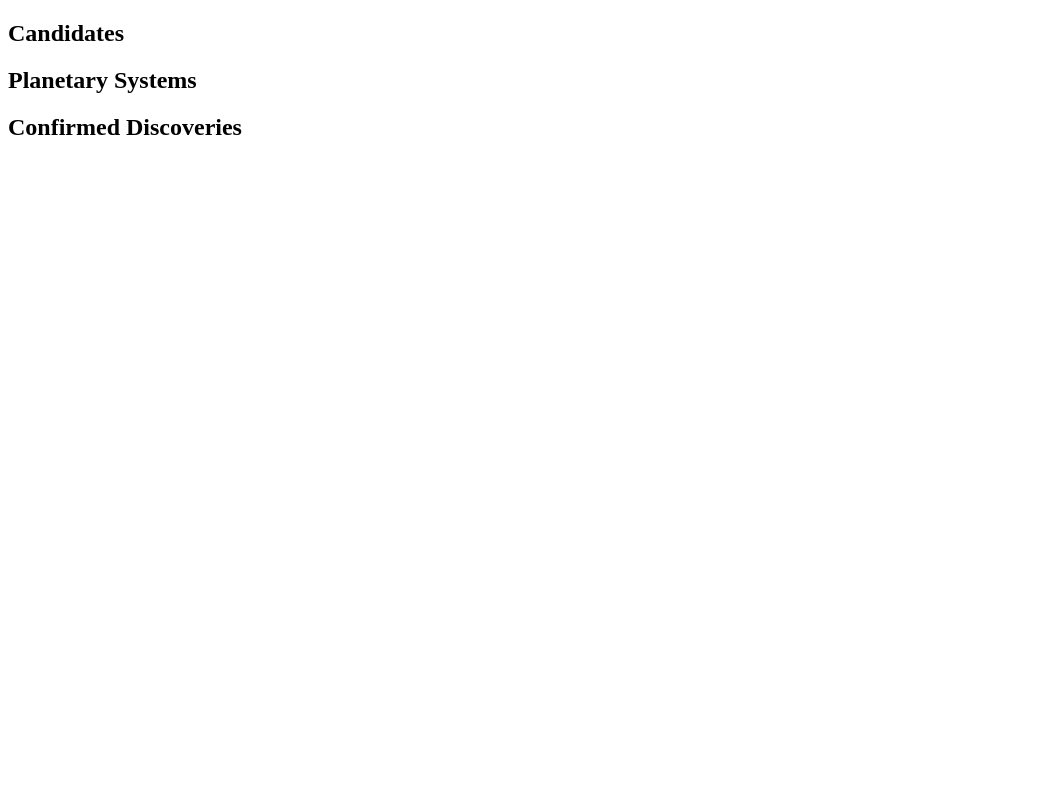
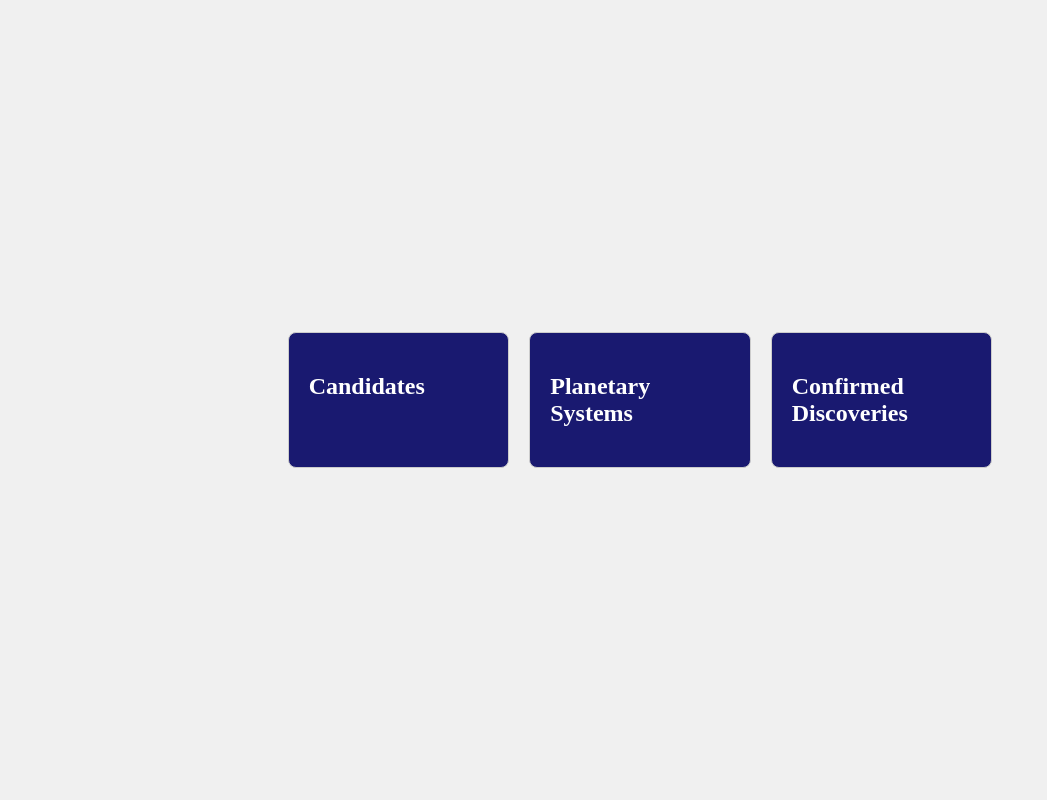
Before and after one commit to JessicaRBailey/exoplanets, a Flask app: page / in a window 1280 px wide. Shown: the whole page, without its empty margins (0-1047 px from the left). Run offline with Flask 3, Linux system fonts and the light colour scheme; data that the repository does not hold is empty.

Commit message:
Added flex boxes for three metrics

```diff
--- a/templates/index.html
+++ b/templates/index.html
@@ -1,16 +1,37 @@
 <!DOCTYPE html>
-
 <html lang="en">
-
 <head>
     <meta charset="UTF-8">
     <meta name="viewport" content="width=device-width, initial-scale=1.0">
     <meta http-equiv="X-UA-Compatible" content="ie=chrome">
+    <style>
+        body {
+            display: flex;
+            justify-content: center;
+            align-items: center;
+            min-height: 100vh;
+            margin: 0;
+            background-color: #f0f0f0;
+        }
+
+        .metric-container {
+            display: flex;
+            gap: 20px;
+        }
+
+        .metric-box {
+            background-color: midnightblue; /* Change background color */
+            color: white; /* Change text color */
+            border: 1px solid #ccc;
+            padding: 20px;
+            border-radius: 8px;
+            flex: 1;
+        }
+    </style>
     <title>Exoplanets</title>
 </head>
-
-
 <body>
+    <div class="metric-container">
         <div class="metric-box">
             <h2>Candidates</h2>
             <p id="candidates"></p>
@@ -22,6 +43,7 @@
         <div class="metric-box">
             <h2>Confirmed Discoveries</h2>
             <p id="confirmedDiscoveries"></p>
+        </div>
     </div>
 
     <script>
```
Lines whose indentation alone changed are shown as unchanged.
